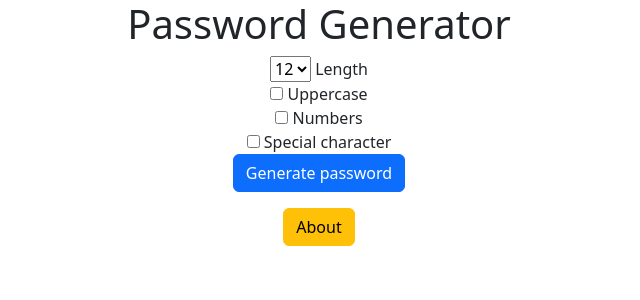
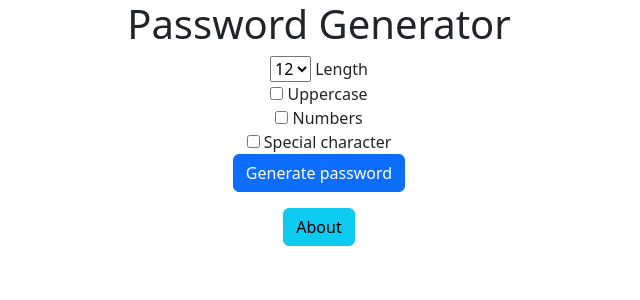
Before and after one commit to zaycevdmitry/django3-password-generator, a Django app: page / in a window 1280 px wide. Shown: the top 300 px of the page, without its empty margins (321-961 px from the left). Run offline with Django 4.2, Linux system fonts and the light colour scheme.

Commit message:
I made sme updates

```diff
--- a/generator/templates/generator/home.html
+++ b/generator/templates/generator/home.html
@@ -26,5 +26,5 @@
     <input type="submit" value="Generate password" class="btn btn-primary">
   </form>
 
-  <a href="{% url 'about' %}" class='btn btn-warning'>About</a>
+  <a href="{% url 'about' %}" class='btn btn-info'>About</a>
 </div>
--- a/password_generator/settings.py
+++ b/password_generator/settings.py
@@ -20,7 +20,7 @@ BASE_DIR = Path(__file__).resolve().parent.parent
 # See https://docs.djangoproject.com/en/4.1/howto/deployment/checklist/
 
 # SECURITY WARNING: keep the secret key used in production secret!
-SECRET_KEY = "django-insecure-6yc$re2@=k*i@jqgz+(zizrmfm*2ngd-fz$1_12iq^-@aaapn0"
+SECRET_KEY = "django-insecure-6yc$re2@=k*dssadsafi@jqgz+(zizrmfm*2ngd-fz$1_12iq^-@aaapn0"
 
 # SECURITY WARNING: don't run with debug turned on in production!
 DEBUG = True
```
